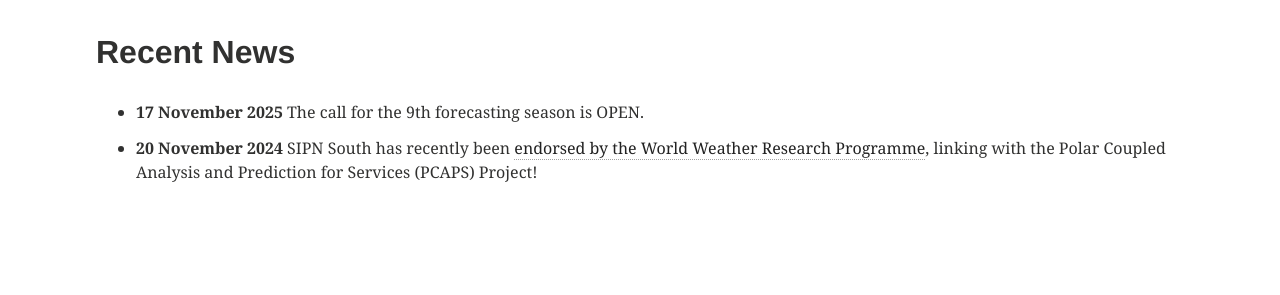
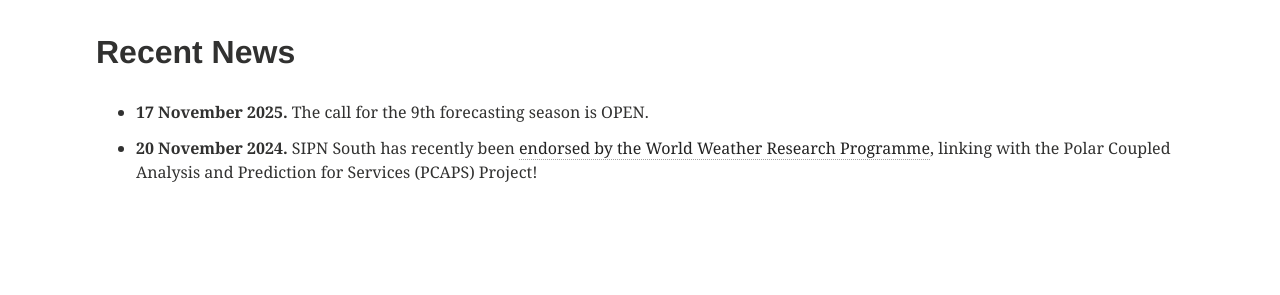
Before and after one commit to fmassonn/sipn-south.github.io, a Jekyll site: the page built from index.md, in a window 1280 px wide. Shown: the part 562-857 px from the top of the page. Built offline with Jekyll 4.4.1, drawn with Linux system fonts in a browser that asks for light colours.

```diff
--- a/index.md
+++ b/index.md
@@ -16,5 +16,5 @@ The Sea ice Prediction Network South (SIPN South) aims to collect, compile and e
 
 ## Recent News
 
-- **17 November 2025** The call for the 9th forecasting season is OPEN.
-- **20 November 2024** SIPN South has recently been [endorsed by the World Weather Research Programme](Linking with the Polar Coupled Analysis and Prediction for Services (PCAPS) Project), linking with the Polar Coupled Analysis and Prediction for Services (PCAPS) Project!
+- **17 November 2025.** The call for the 9th forecasting season is OPEN.
+- **20 November 2024.** SIPN South has recently been [endorsed by the World Weather Research Programme](Linking with the Polar Coupled Analysis and Prediction for Services (PCAPS) Project), linking with the Polar Coupled Analysis and Prediction for Services (PCAPS) Project!
```
